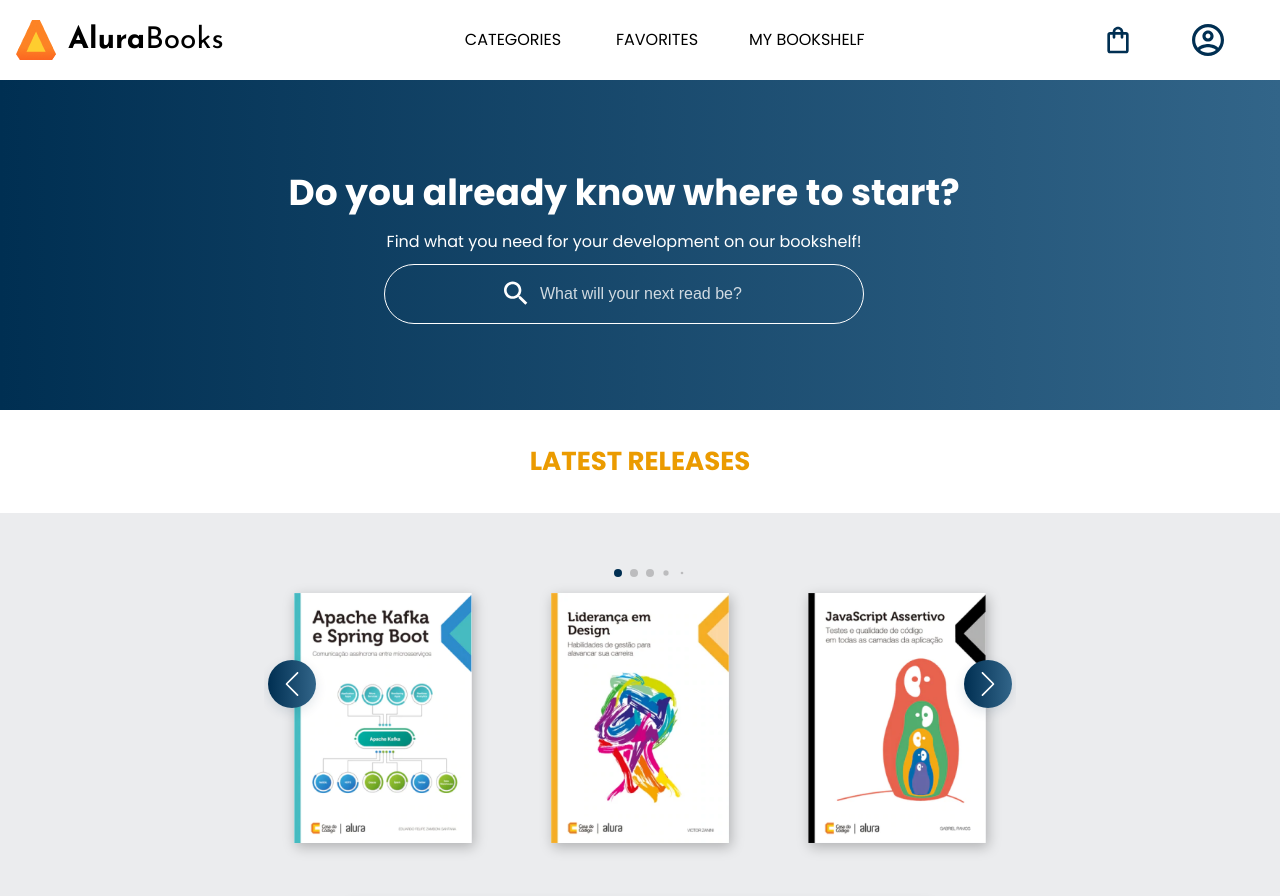
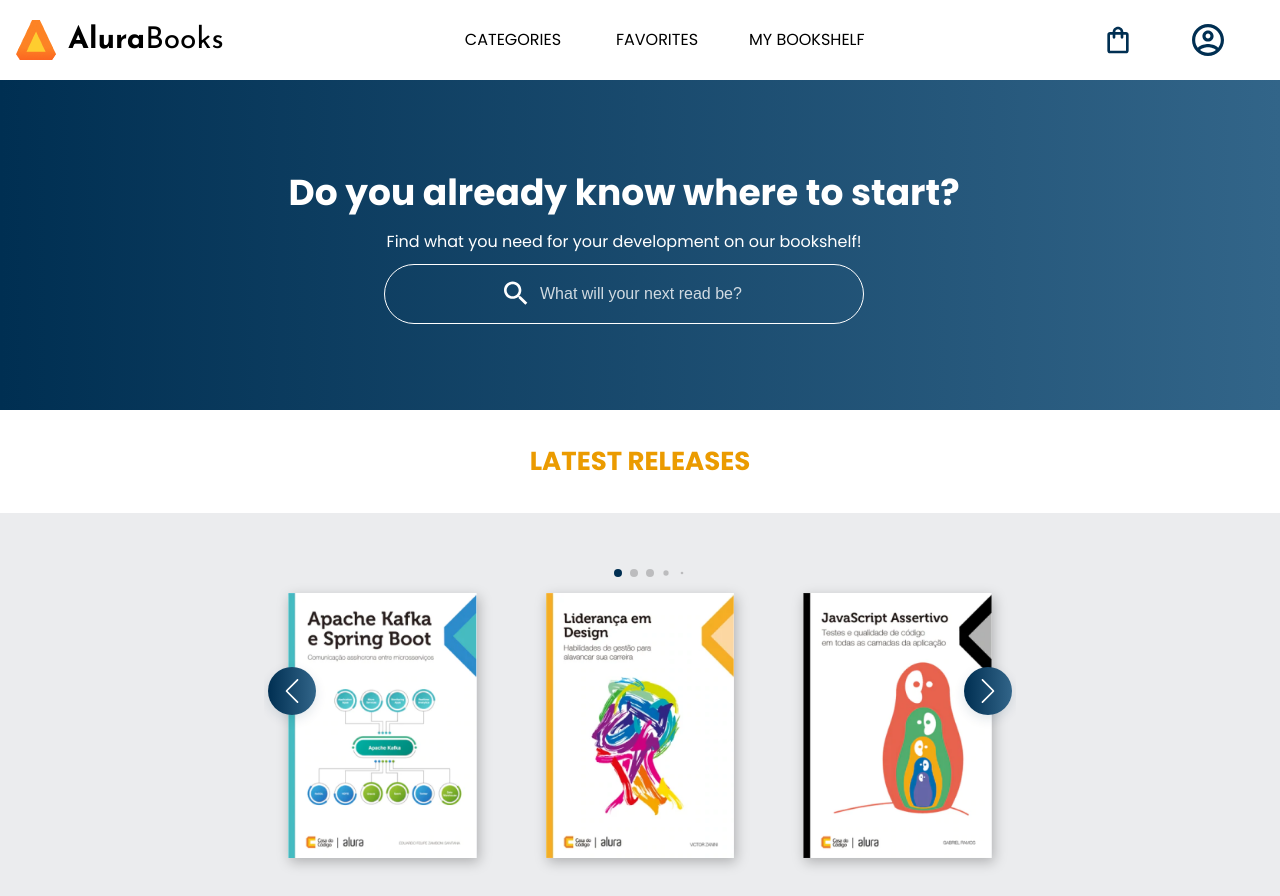
Before and after one commit to jtg-inductions-fe/FE-Assignment-1-Trijal-Luhariwala-UID00832-2026, a website built with Vite: page index.html in a window 1280 px wide. Shown: the top 896 px of the page. Built offline with nearby package versions, Linux system fonts and the light colour scheme.

Commit message:
[TL_A2_03]: Added media responsiveness to match figma width in carousel.

```diff
--- a/src/styles/components/_carousel.scss
+++ b/src/styles/components/_carousel.scss
@@ -98,10 +98,12 @@
     @include m.respond-to('tablet') {
         max-width: f.to-rem(800px);
         padding-inline: map.get(v.$spacing, 'lg');
+        &__slide-img {
+            max-height: f.to-rem(265px);
+        }
     }
 
     @include m.respond-to('desktop') {
         max-width: f.to-rem(750px);
-        padding-inline: map.get(v.$spacing, 'lg');
     }
 }
```
